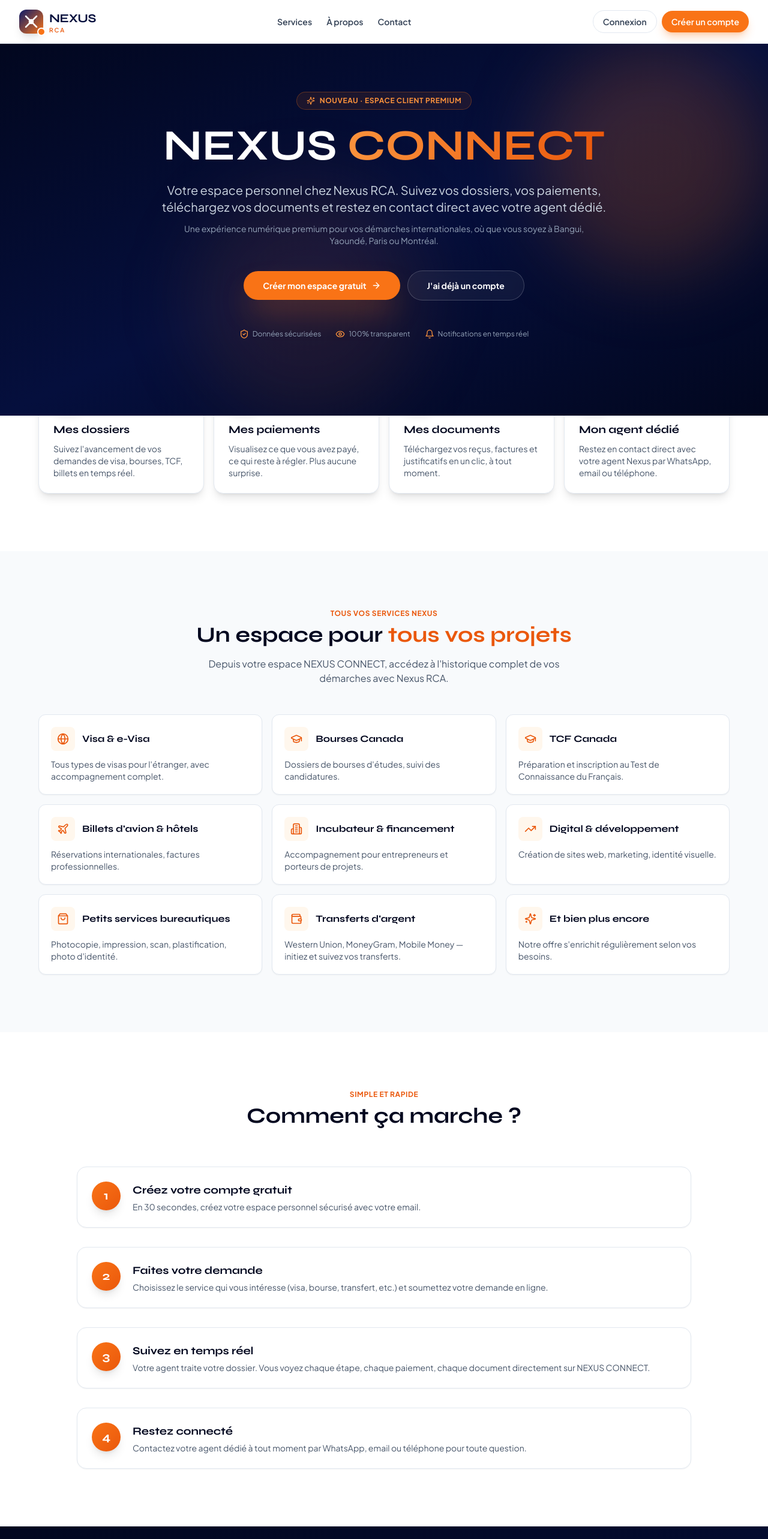
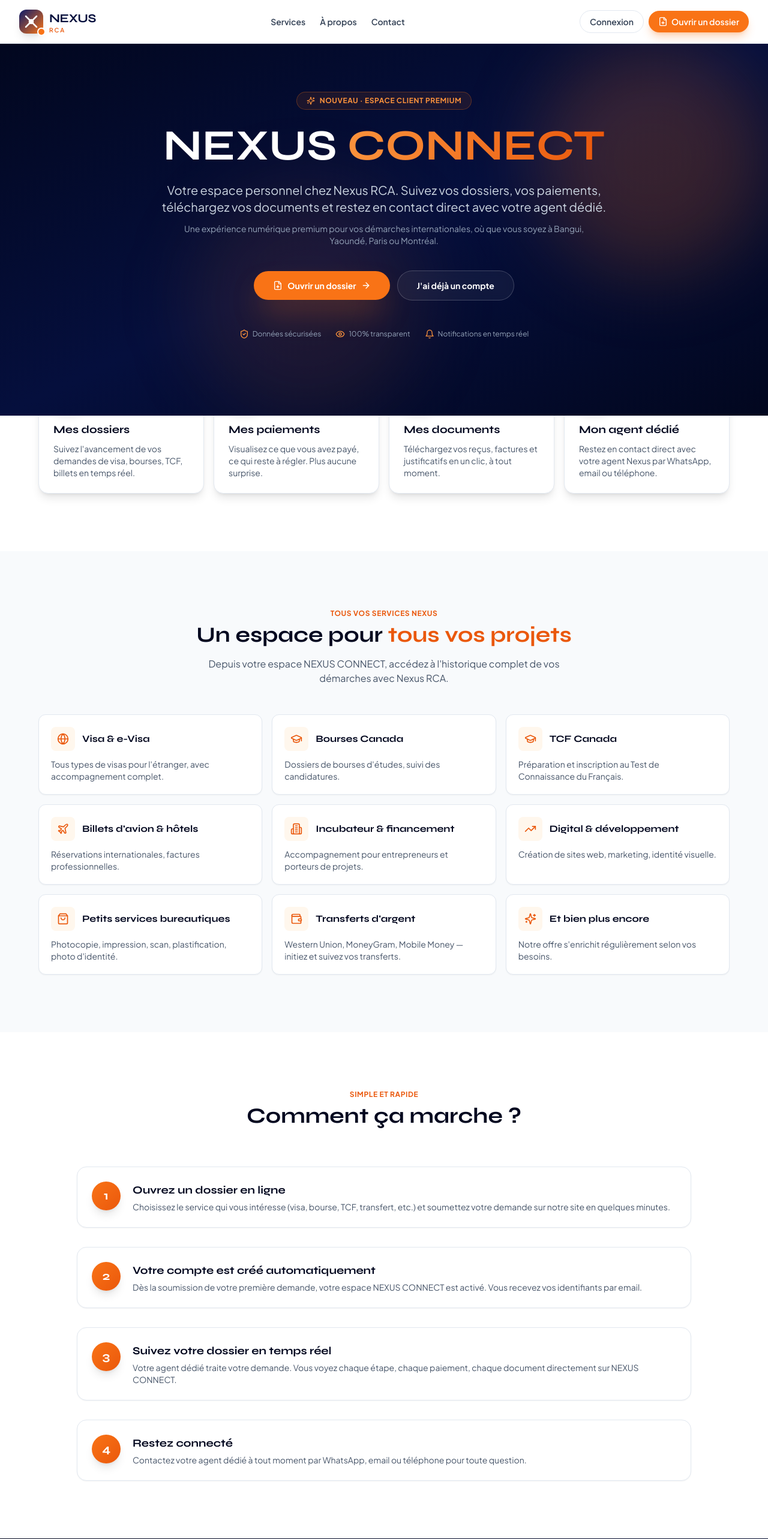
Before and after one commit to thkankou-debug/nexus-rca, a Next.js app: page /nexus-connect in a window 1280 px wide. Shown: the top 2566 px of the page at 60% size. Built offline with nearby package versions, Linux system fonts and the light colour scheme.

Commit message:
fix: SESSION 18 - corriger URLs page NEXUS CONNECT (login + demande/complet)

```diff
--- a/app/nexus-connect/page.tsx
+++ b/app/nexus-connect/page.tsx
@@ -17,6 +17,7 @@
   Eye,
   Bell,
   MessageCircle,
+  FilePlus,
 } from "lucide-react";
 import { Logo } from "@/components/ui/Logo";
 
@@ -64,16 +65,17 @@
           </nav>
           <div className="flex items-center gap-2">
             <Link
-              href="/connexion"
+              href="/login"
               className="hidden rounded-full border border-slate-200 bg-white px-4 py-2 text-sm font-semibold text-slate-700 hover:bg-slate-50 sm:inline-block"
             >
               Connexion
             </Link>
             <Link
-              href="/inscription"
-              className="rounded-full bg-nexus-orange-500 px-4 py-2 text-sm font-semibold text-white shadow-lg shadow-nexus-orange-500/30 hover:bg-nexus-orange-600"
+              href="/demande/complet"
+              className="inline-flex items-center gap-1.5 rounded-full bg-nexus-orange-500 px-4 py-2 text-sm font-semibold text-white shadow-lg shadow-nexus-orange-500/30 hover:bg-nexus-orange-600"
             >
-              Créer un compte
+              <FilePlus className="h-4 w-4" />
+              Ouvrir un dossier
             </Link>
           </div>
         </div>
@@ -83,18 +85,15 @@
       {/* HERO */}
       {/* ======================================================== */}
       <section className="relative overflow-hidden bg-gradient-to-br from-nexus-blue-950 via-nexus-blue-900 to-nexus-blue-950 px-4 pt-20 pb-32 sm:px-6 lg:px-8">
-        {/* Effet de glow orange en arriere-plan */}
         <div className="absolute right-0 top-0 h-96 w-96 rounded-full bg-nexus-orange-500/20 blur-3xl" />
         <div className="absolute bottom-0 left-1/4 h-96 w-96 rounded-full bg-nexus-orange-500/10 blur-3xl" />
 
         <div className="relative mx-auto max-w-5xl text-center">
-          {/* Badge */}
           <div className="mb-6 inline-flex items-center gap-2 rounded-full border border-nexus-orange-500/30 bg-nexus-orange-500/10 px-4 py-1.5 text-xs font-bold uppercase tracking-wider text-nexus-orange-400 backdrop-blur">
             <Sparkles className="h-3.5 w-3.5" />
             Nouveau · Espace client premium
           </div>
 
-          {/* Titre */}
           <h1 className="font-display text-5xl font-bold leading-tight text-white sm:text-6xl lg:text-7xl">
             NEXUS{" "}
             <span className="bg-gradient-to-r from-nexus-orange-400 to-nexus-orange-600 bg-clip-text text-transparent">
@@ -113,24 +112,24 @@
             où que vous soyez à Bangui, Yaoundé, Paris ou Montréal.
           </p>
 
-          {/* CTA */}
+          {/* CTA - URLS CORRIGEES */}
           <div className="mt-10 flex flex-col items-center justify-center gap-3 sm:flex-row">
             <Link
-              href="/inscription"
+              href="/demande/complet"
               className="inline-flex items-center justify-center gap-2 rounded-full bg-nexus-orange-500 px-8 py-3.5 text-sm font-bold text-white shadow-2xl shadow-nexus-orange-500/40 transition hover:-translate-y-0.5 hover:bg-nexus-orange-600"
             >
-              Créer mon espace gratuit
+              <FilePlus className="h-4 w-4" />
+              Ouvrir un dossier
               <ArrowRight className="h-4 w-4" />
             </Link>
             <Link
-              href="/connexion"
+              href="/login"
               className="inline-flex items-center justify-center gap-2 rounded-full border border-white/20 bg-white/5 px-8 py-3.5 text-sm font-bold text-white backdrop-blur transition hover:bg-white/10"
             >
               J'ai déjà un compte
             </Link>
           </div>
 
-          {/* Bandeau confiance */}
           <div className="mt-12 flex flex-wrap items-center justify-center gap-x-6 gap-y-3 text-xs text-slate-400">
             <span className="inline-flex items-center gap-1.5">
               <ShieldCheck className="h-4 w-4 text-nexus-orange-400" />
@@ -267,18 +266,18 @@
           <div className="mt-16 space-y-8">
             <Step
               number={1}
-              title="Créez votre compte gratuit"
-              description="En 30 secondes, créez votre espace personnel sécurisé avec votre email."
+              title="Ouvrez un dossier en ligne"
+              description="Choisissez le service qui vous intéresse (visa, bourse, TCF, transfert, etc.) et soumettez votre demande sur notre site en quelques minutes."
             />
             <Step
               number={2}
-              title="Faites votre demande"
-              description="Choisissez le service qui vous intéresse (visa, bourse, transfert, etc.) et soumettez votre demande en ligne."
+              title="Votre compte est créé automatiquement"
+              description="Dès la soumission de votre première demande, votre espace NEXUS CONNECT est activé. Vous recevez vos identifiants par email."
             />
             <Step
               number={3}
-              title="Suivez en temps réel"
-              description="Votre agent traite votre dossier. Vous voyez chaque étape, chaque paiement, chaque document directement sur NEXUS CONNECT."
+              title="Suivez votre dossier en temps réel"
+              description="Votre agent dédié traite votre demande. Vous voyez chaque étape, chaque paiement, chaque document directement sur NEXUS CONNECT."
             />
             <Step
               number={4}
@@ -336,12 +335,11 @@
       </section>
 
       {/* ======================================================== */}
-      {/* CTA FINAL */}
+      {/* CTA FINAL - URLS CORRIGEES */}
       {/* ======================================================== */}
       <section className="px-4 py-24 sm:px-6 lg:px-8">
         <div className="mx-auto max-w-4xl">
           <div className="relative overflow-hidden rounded-3xl bg-gradient-to-br from-nexus-orange-500 to-nexus-orange-600 p-10 text-center shadow-2xl sm:p-16">
-            {/* Effets visuels */}
             <div className="absolute -right-10 -top-10 h-40 w-40 rounded-full bg-white/10 blur-3xl" />
             <div className="absolute -bottom-10 -left-10 h-40 w-40 rounded-full bg-nexus-blue-950/20 blur-3xl" />
 
@@ -350,15 +348,16 @@
                 Prêt à rejoindre NEXUS CONNECT ?
               </h2>
               <p className="mt-4 text-lg text-white/90">
-                Créez votre espace en 30 secondes. C'est gratuit, et ça change tout.
+                Ouvrez votre premier dossier en quelques minutes. C'est simple, rapide et professionnel.
               </p>
 
               <div className="mt-8 flex flex-col items-center justify-center gap-3 sm:flex-row">
                 <Link
-                  href="/inscription"
+                  href="/demande/complet"
                   className="inline-flex items-center justify-center gap-2 rounded-full bg-nexus-blue-950 px-8 py-3.5 text-sm font-bold text-white shadow-xl transition hover:-translate-y-0.5 hover:bg-nexus-blue-800"
                 >
-                  Créer mon espace gratuit
+                  <FilePlus className="h-4 w-4" />
+                  Ouvrir un dossier
                   <ArrowRight className="h-4 w-4" />
                 </Link>
                 <Link
@@ -371,7 +370,7 @@
               </div>
 
               <p className="mt-6 text-xs text-white/70">
-                Aucune carte bancaire requise · Inscription en 30 secondes
+                Votre espace personnel est créé automatiquement après votre première demande
               </p>
             </div>
           </div>
@@ -395,7 +394,7 @@
               <Link href="/contact" className="hover:text-nexus-blue-950">
                 Contact
               </Link>
-              <Link href="/connexion" className="hover:text-nexus-blue-950">
+              <Link href="/login" className="hover:text-nexus-blue-950">
                 Connexion
               </Link>
             </div>
```
